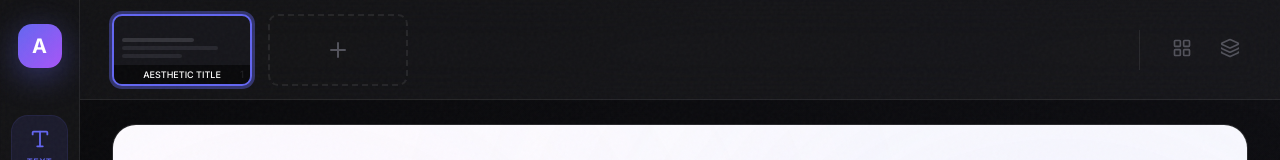
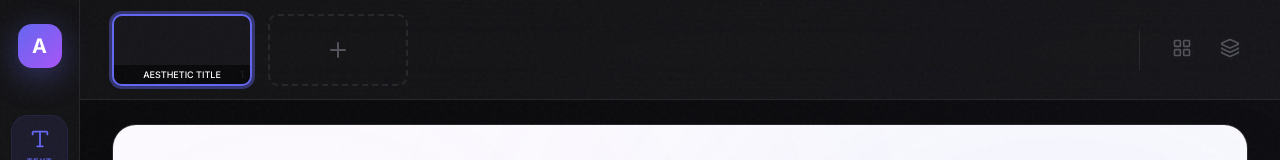
Before and after one commit to Coobyk/amposV1, a React (Vite) app: page / in a window 1280 px wide. Shown: the top 160 px of the page. Built offline with nearby package versions, Linux system fonts and the light colour scheme.

Commit message:
Enhance Top Nav: Use mini-grid previews and sync titles

```diff
--- a/src/components/SlideNav.jsx
+++ b/src/components/SlideNav.jsx
@@ -1,25 +1,51 @@
 import React from 'react';
 import { Plus, LayoutGrid, Layers } from 'lucide-react';
+
+const getRenderConfig = (type) => {
+    switch (type) {
+        case 'cover': return { type: 'centered', lines: [80, 50], showImage: false };
+        case 'toc': return { type: 'list', lines: [60, 60, 60], showImage: false };
+        case 'intro': return { type: 'split', lines: [70, 40], showImage: true };
+        case 'image': return { type: 'full', lines: [], showImage: true };
+        case 'content':
+        default: return { type: 'split-right', lines: [50, 60, 40], showImage: true };
+    }
+};
 
 const SlideNav = ({ slides, activeSlide, onSelectSlide, onAddSlide }) => {
     return (
         <nav className="slide-nav">
             <div className="slide-thumbnails">
-                {slides.map((slide, index) => (
+                {slides.map((slide, index) => {
+                    const config = getRenderConfig(slide.type);
+
+                    return (
                         <button
                             key={slide.id}
                             onClick={() => onSelectSlide(index)}
                             className={`slide-thumbnail ${activeSlide === index ? 'active' : ''}`}
                         >
-                        <div className="slide-thumbnail-inner">
-                            <div className="slide-thumbnail-line" />
-                            <div className="slide-thumbnail-line" />
-                            <div className="slide-thumbnail-line" />
+                            <div className="slide-thumbnail-inner p-0 overflow-hidden relative">
+                                {/* Mini Grid representation */}
+                                <div className={`layout-mini-grid type-${config.type}`}>
+                                    {config.showImage && <div className="mini-image bg-zinc-700/30 rounded-sm" />}
+                                    <div className="mini-content flex flex-col gap-1 flex-1 justify-center p-1">
+                                        {slide.type === 'cover' && <div className="h-1.5 w-full bg-zinc-600 rounded-sm mb-1" />}
+                                        {config.lines.map((width, i) => (
+                                            <div key={i} className="h-0.5 bg-zinc-700/40 rounded-full" style={{ width: `${width}%` }} />
+                                        ))}
                                     </div>
+                                </div>
+
+                                {/* Active Overlay */}
+                                {activeSlide === index && <div className="absolute inset-0 bg-indigo-500/10 pointer-events-none" />}
+                            </div>
+
                             <span className="slide-thumbnail-number">{index + 1}</span>
                             <span className="slide-thumbnail-title">{slide.title}</span>
                         </button>
-                ))}
+                    );
+                })}
 
                 <button onClick={onAddSlide} className="add-slide-btn">
                     <Plus size={24} />
```
Lines whose indentation alone changed are shown as unchanged.
